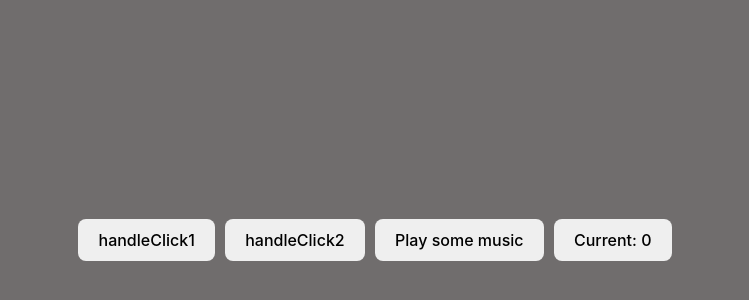
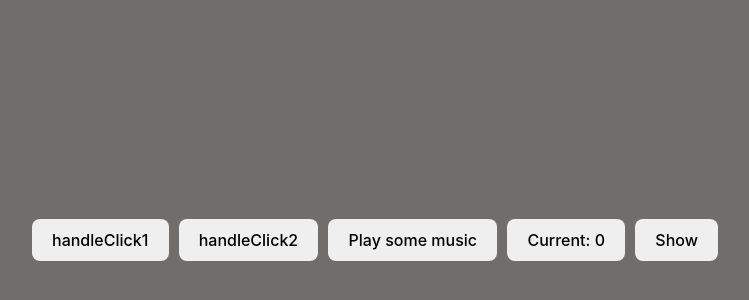
Before and after one commit to Dekan777/mod-2, a React (Vite) app: page / in a window 1280 px wide. Shown: the part 160-460 px from the top of the page, without its empty margins (265-1014 px from the left). Built offline with nearby package versions, Linux system fonts and the light colour scheme.

Commit message:
Update App.jsx

```diff
--- a/src/components/App.jsx
+++ b/src/components/App.jsx
@@ -1,4 +1,5 @@
 import { useState } from "react";
+
 import "./App.css";
 import { CustomButton } from "./CustomButton/CustomButton";
 function App() {
@@ -11,16 +12,22 @@ function App() {
   };
 
   const [clicks, setClicks] = useState(0);
-  const handleClick3 = () => {
+  const handleClick4 = () => {
     setClicks(clicks + 1);
   };
 
+  const [isOpen, setIsOpen] = useState(false);
+  const handleToggle = () => {
+    setIsOpen(!isOpen);
+  };
   return (
     <>
       <button onClick={handleClick1}>handleClick1</button>
       <button onClick={handleClick2}>handleClick2</button>
       <CustomButton message="Playing music!">Play some music</CustomButton>
-      <button onClick={handleClick3}>Current: {clicks}</button>
+      <button onClick={handleClick4}>Current: {clicks}</button>
+      <button onClick={handleToggle}>{isOpen ? "Hide" : "Show"}</button>
+      {isOpen && <div>Now you can see me!</div>}
     </>
   );
 }
```
